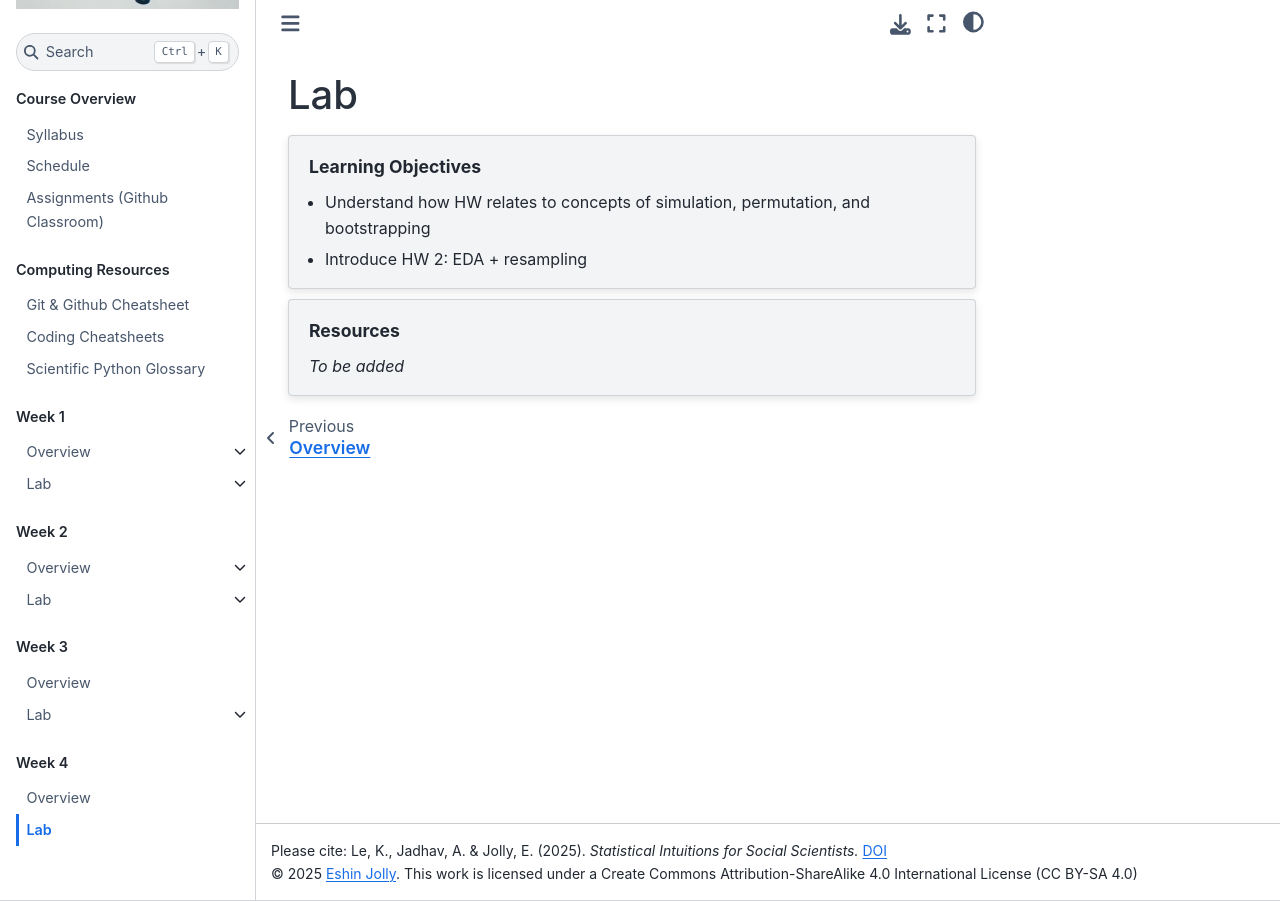
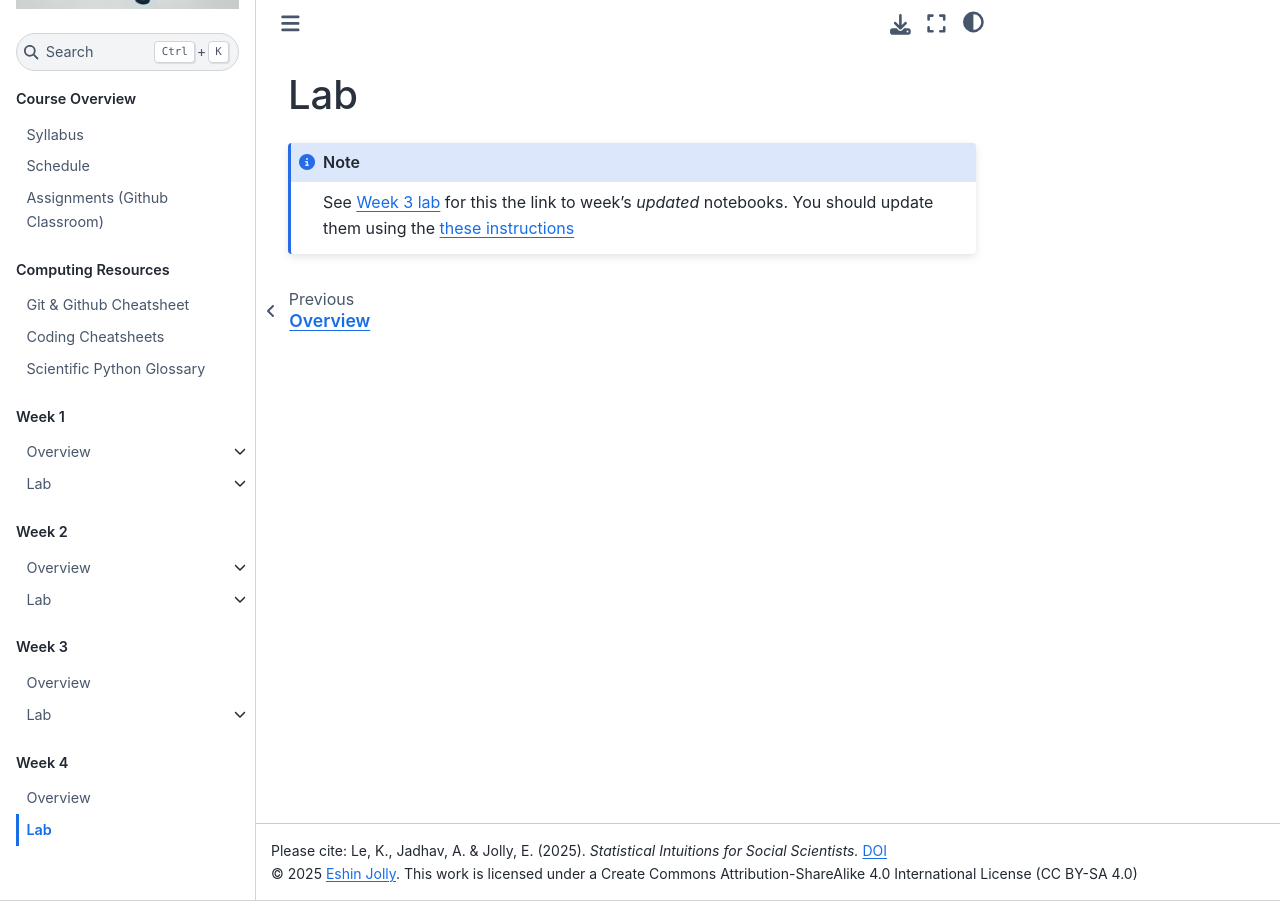
Before and after one commit to psyc201b/PSYC-201B, a Jupyter Book: the page built from labs/4/overview.md, in a window 1280 px wide. Built offline with Jupyter Book 1.0.4 settings and Sphinx 7.4.7 and the Sphinx Book theme 1.1.4, drawn with Linux system fonts in a browser that asks for light colours; pages that are not in the unit, such as notebooks, are missing from menus.

Commit message:
website updates

````diff
--- a/_toc.yml
+++ b/_toc.yml
@@ -48,14 +48,13 @@
     - file: labs/3/overview
       sections:
       - file: labs/3/01_polars
+      - file: labs/3/02_new_eda_seaborn
       - file: labs/3/02_seaborn
+      - file: labs/3/04_permutation_comparison
       - file: labs/3/03_challenge
 - caption: Week 4
   numbered: false
   chapters:
     - file: lectures/wk4/overview
-      # sections:
       # - file: lectures/wk4/lines
     - file: labs/4/overview
-      # sections:
-      # - file: labs/4/HW_review_intro
--- a/labs/4/overview.md
+++ b/labs/4/overview.md
@@ -1,10 +1,5 @@
 # Lab
 
-```{topic} Learning Objectives
-- Understand how HW relates to concepts of simulation, permutation, and bootstrapping
-- Introduce HW 2: EDA + resampling
+```{note}
+See [Week 3 lab](/labs/3/overview) for this the link to week's *updated* notebooks. You should update them using the [these instructions](classroom-updates)
 ```
-
-```{topic} Resources
-*To be added*
-```
````
Also changed, not shown: lectures/wk4/overview.md (+7 -2 lines), pages/github_classroom.md (+16 -0 lines), labs/3/figs/locators.png (added), labs/3/figs/quartet.png (added), labs/3/figs/seaborn.png (added), 4 other files.
